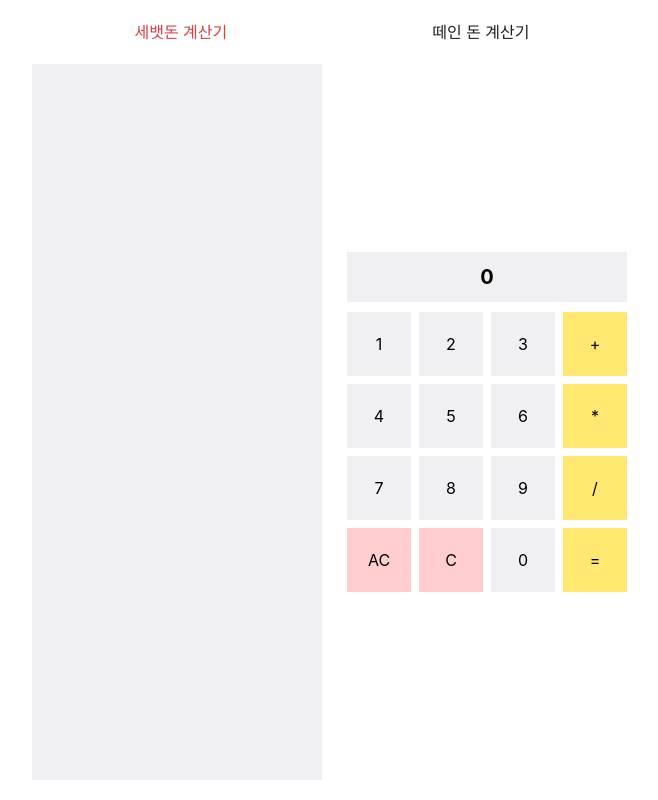
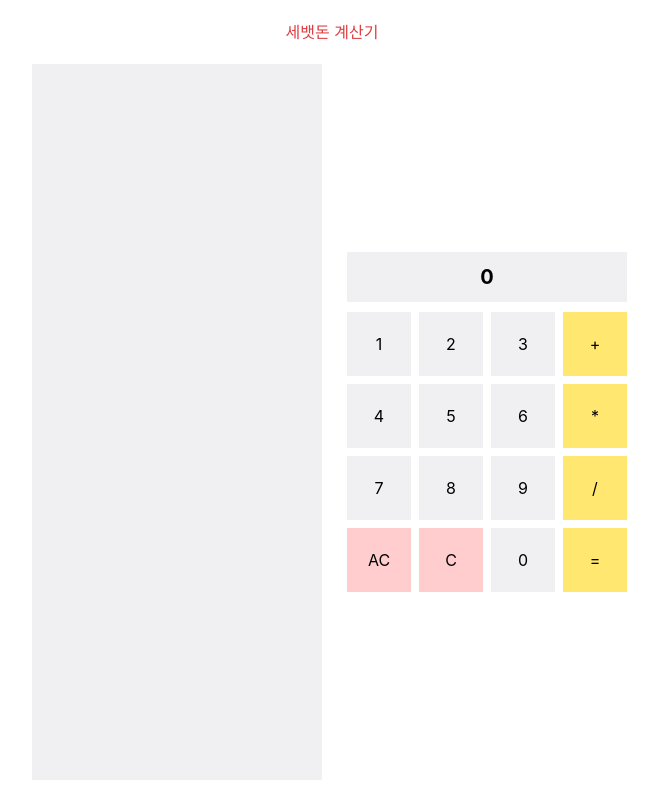
Before and after one commit to Chun-gu/handsel-calculator, a React (Vite) app: page / in a window 1280 px wide. Shown: the whole page, without its empty margins (308-966 px from the left). Built offline with nearby package versions, Linux system fonts and the light colour scheme; a web font is replaced by a local one.

Commit message:
feat: remove DepositCalculator page

```diff
--- a/src/components/NavBar.tsx
+++ b/src/components/NavBar.tsx
@@ -9,13 +9,6 @@ export default function NavBar() {
           <NavLink to="/">
             {({ isActive }) => (
               <PathName $isActive={isActive}>세뱃돈 계산기</PathName>
-            )}
-          </NavLink>
-        </li>
-        <li>
-          <NavLink to="/deposit">
-            {({ isActive }) => (
-              <PathName $isActive={isActive}>떼인 돈 계산기</PathName>
             )}
           </NavLink>
         </li>
--- a/src/pages/DepositCalculator.tsx
+++ /dev/null
@@ -1,3 +0,0 @@
-export default function DepositCalculator() {
-  return <h1>떼인 돈 계산기</h1>;
-}
--- a/src/pages/index.ts
+++ b/src/pages/index.ts
@@ -1,2 +1 @@
-export { default as DepositCalculator } from './DepositCalculator';
 export { default as HandselCalculator } from './HandselCalculator';
```
Also changed, not shown: src/router.tsx (+2 -5 lines).
